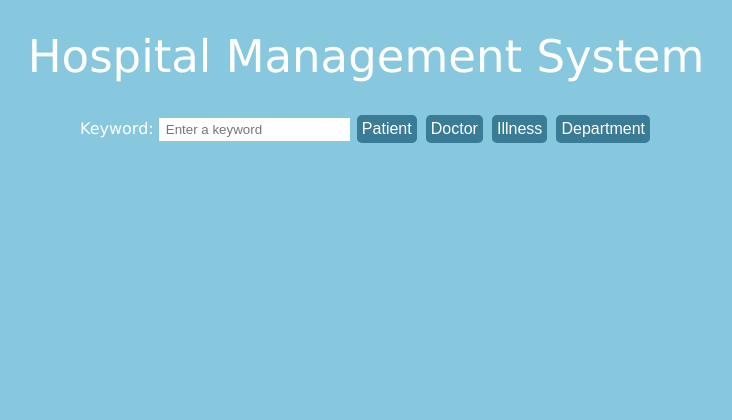
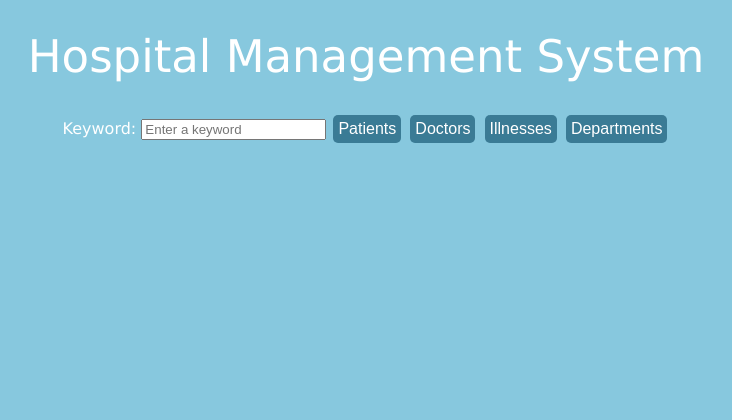
Before and after one commit to shrimeichock/HospitalManagementSystem, a PHP site: page /home.php in a window 1280 px wide. Shown: the top 420 px of the page, without its empty margins (274-1006 px from the left). Run offline with PHP 8.4, Linux system fonts and the light colour scheme; data comes from the database, SQL or seed files in the repository.

Commit message:
Change table names

```diff
--- a/home.php
+++ b/home.php
@@ -2,18 +2,18 @@
 <!DOCTYPE html>
 <html>
 <head>
-    <title>Hospital Database System</title>
+    <title>Hospital Management System</title>
     <link rel="stylesheet" href="styles.css">
 <head>
 <body>
     <h1>Hospital Management System</h1>
     <form action='/display_table.php' method='post'>
         <label for='Keyword'> Keyword: </label>
-        <input type='text' id='keyword' name='keyword' placeholder='Enter a keyword'></input>
-        <input type='submit' value='Patient' name='patient' id='button'>
-        <input type='submit' value='Doctor' name='doctor' id='button'>
-        <input type='submit' value='Illness' name='illness' id='button'>
-        <input type='submit' value='Department' name='department' id='button'>
+        <input type='text' id='inputField' name='keyword' placeholder='Enter a keyword'></input>
+        <input type='submit' value='Patients' name='patients' id='button'>
+        <input type='submit' value='Doctors' name='doctors' id='button'>
+        <input type='submit' value='Illnesses' name='illnesses' id='button'>
+        <input type='submit' value='Departments' name='departments' id='button'>
     </form>
 
 </body>
```
